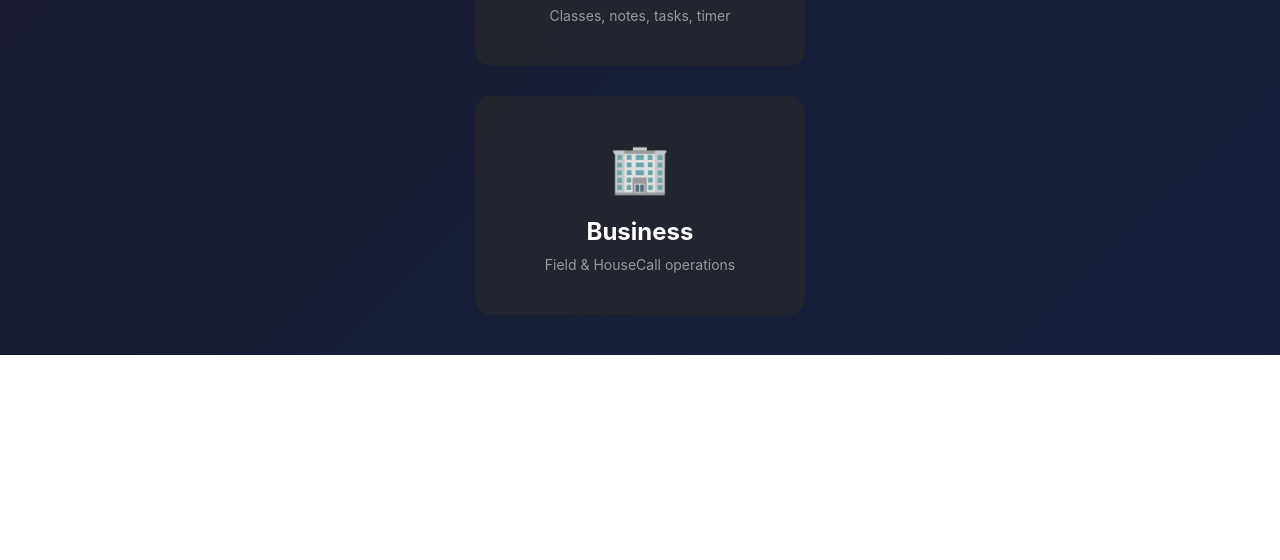
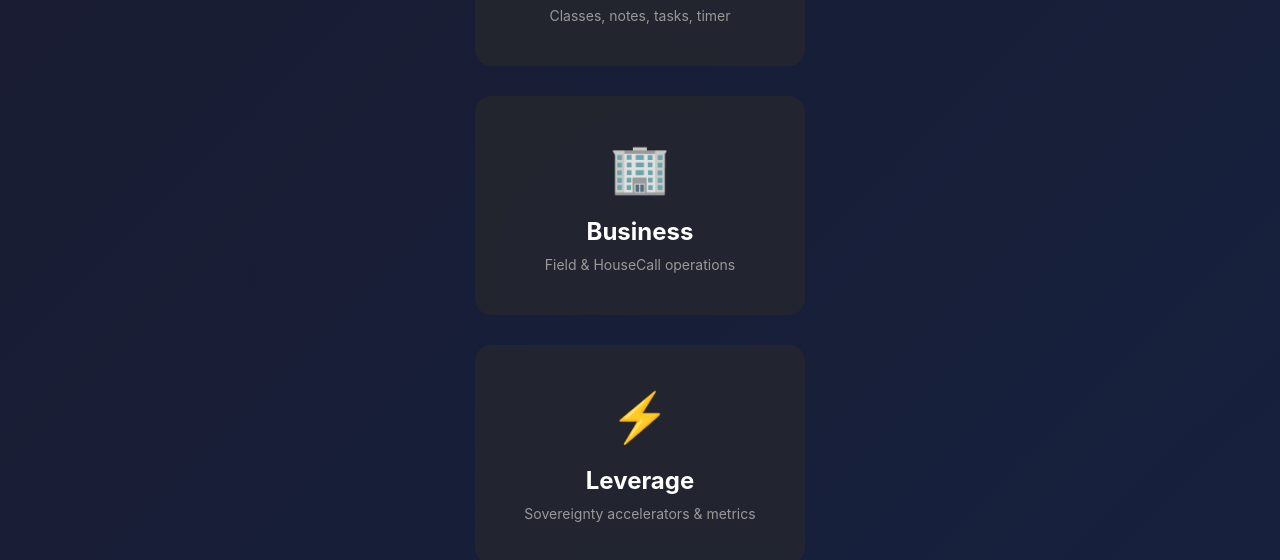
Before and after one commit to watkins2024/daily-checkpoint-dashboard, a plain HTML site: page index.html in a window 1280 px wide. Shown: the part 592-1152 px from the top of the page. Before the commit the page ends 947 px from the top, so only its background shows below. Drawn offline with Linux system fonts and the light colour scheme.

Commit message:
Update index.html

```diff
--- a/index.html
+++ b/index.html
@@ -15,10 +15,10 @@
       align-items: center;
       justify-content: center;
     }
-    .container { max-width: 900px; padding: 40px; text-align: center; }
+    .container { max-width: 1100px; padding: 40px; text-align: center; }
     h1 { font-size: 48px; margin-bottom: 20px; color: #fff; }
     .subtitle { font-size: 18px; color: #999; margin-bottom: 50px; }
-    .grid { display: grid; grid-template-columns: repeat(auto-fit, minmax(250px, 1fr)); gap: 30px; }
+    .grid { display: grid; grid-template-columns: repeat(auto-fit, minmax(240px, 1fr)); gap: 30px; }
     .card {
       background: rgba(42, 42, 42, 0.6);
       backdrop-filter: blur(10px);
@@ -61,6 +61,11 @@
         <h2>Business</h2>
         <p>Field & HouseCall operations</p>
       </a>
+      <a href="leverage.html" class="card">
+        <div class="card-icon">⚡</div>
+        <h2>Leverage</h2>
+        <p>Sovereignty accelerators & metrics</p>
+      </a>
     </div>
   </div>
 </body>
```
